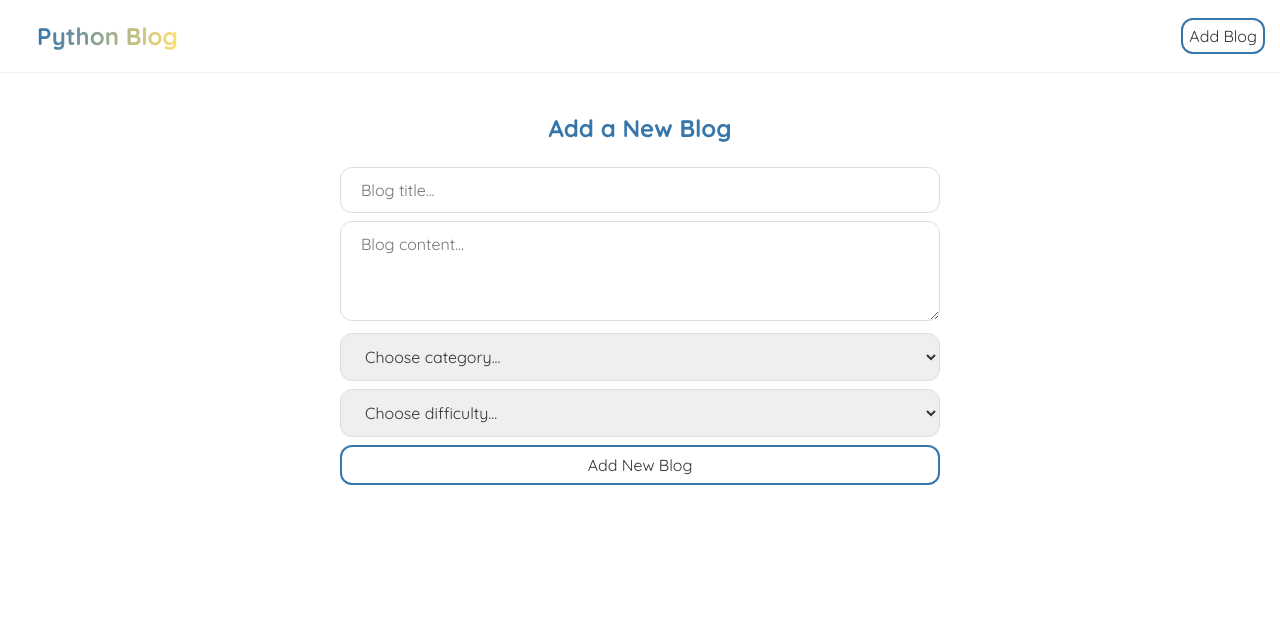
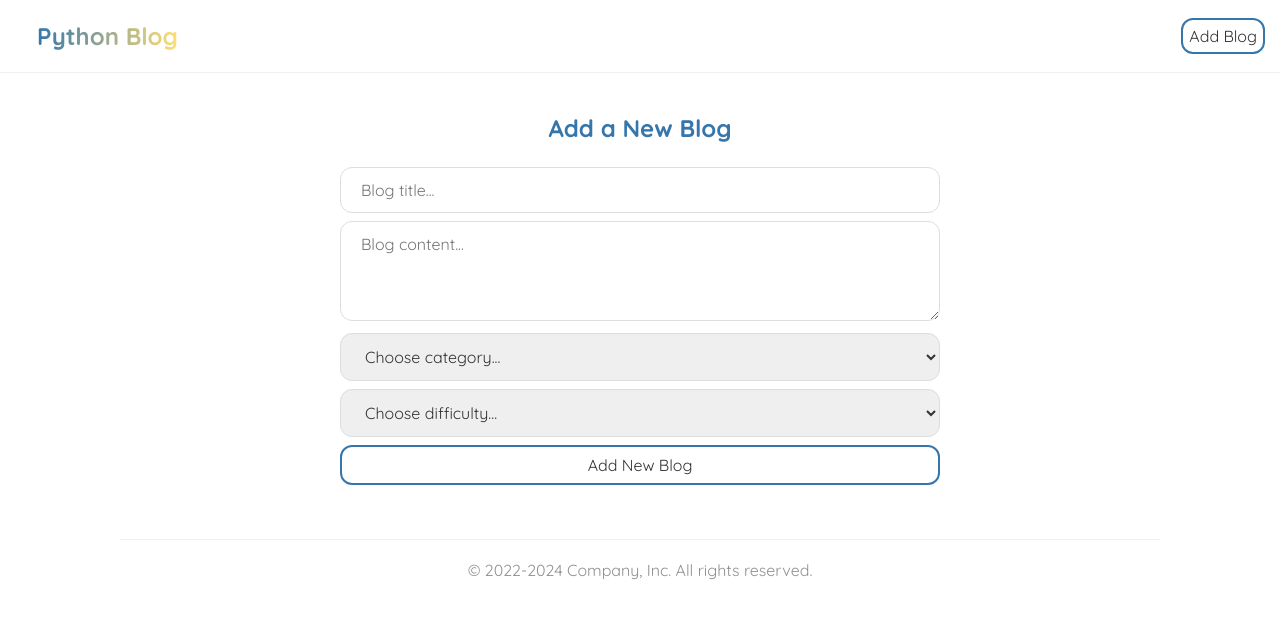
Before and after one commit to Kolabogat/python_blog, a React (Create React App) app in the folder frontend/: page /add_blog in a window 1280 px wide. Shown: the top 618 px of the page. Built offline with nearby package versions, Linux system fonts and the light colour scheme.

Commit message:
Added: Footer

```diff
--- a/frontend/src/App.js
+++ b/frontend/src/App.js
@@ -5,6 +5,7 @@ import Home from './Home';
 import BlogDetail from './BlogDetail';
 import Create from './Create';
 import BlogFilter from './BlogFilter';
+import Footer from './Footer';
 
 
 function App() {
@@ -18,6 +19,7 @@ function App() {
             <Route exact path='/blog/:id' element={ <BlogDetail /> } />
             <Route exact path='/add_blog' element={ <Create /> } />
           </Routes>
+        <Footer />
       </div>
     </Router>
   );
--- /dev/null
+++ b/frontend/src/Footer.js
@@ -0,0 +1,11 @@
+import { Link } from 'react-router-dom';
+
+const Footer = () => {
+  return (
+    <nav className="footer">
+      <span>© 2022-2024 Company, Inc. All rights reserved.</span>
+    </nav>
+  );
+}
+
+export default Footer;
--- a/frontend/src/index.css
+++ b/frontend/src/index.css
@@ -273,3 +273,18 @@ input::file-selector-button {
   margin: 19px -1;
   border: 2px solid #3776ab;
 }
+
+
+
+/* Footer */
+.footer {
+  padding: 20px;
+  max-width: 1000px;
+  margin: 30px auto;
+  border-top: 1px solid #f2f2f2;
+}
+.footer span {
+  color: #909090;
+  margin: auto;
+  padding-top: 20px;
+}
```
